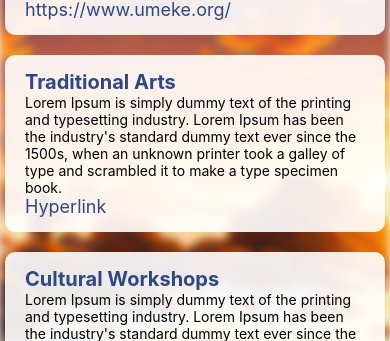
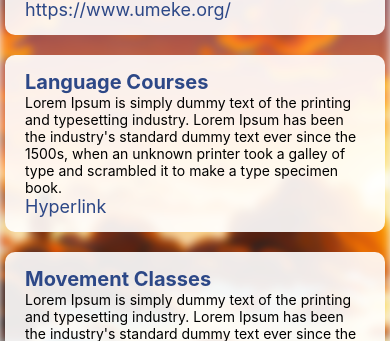
Before and after one commit to ntpotraz/PIC-Health-App, a React Native app: screen /Culture in a window 390 px wide. Shown: the part 127-468 px from the top of the page. Built offline with nearby package versions, Linux system fonts and the light colour scheme.

Commit message:
Changed the rest of the text containers into Language Courses and Movement Classes

```diff
--- a/screens/CultureScreen.jsx
+++ b/screens/CultureScreen.jsx
@@ -29,7 +29,7 @@ export default function CultureScreen() {
             </View>
 
             <View style={textBox.container}>
-              <Text style={textBox.title}>Traditional Arts</Text>
+              <Text style={textBox.title}>Language Courses</Text>
               <Text style={textBox.text}>
                 Lorem Ipsum is simply dummy text of the printing and typesetting industry.
                 Lorem Ipsum has been the industry's standard dummy text ever since the 1500s,
@@ -44,7 +44,7 @@ export default function CultureScreen() {
             </View>
 
             <View style={textBox.container}>
-              <Text style={textBox.title}>Cultural Workshops</Text>
+              <Text style={textBox.title}>Movement Classes</Text>
               <Text style={textBox.text}>
                 Lorem Ipsum is simply dummy text of the printing and typesetting industry.
                 Lorem Ipsum has been the industry's standard dummy text ever since the 1500s,
```
